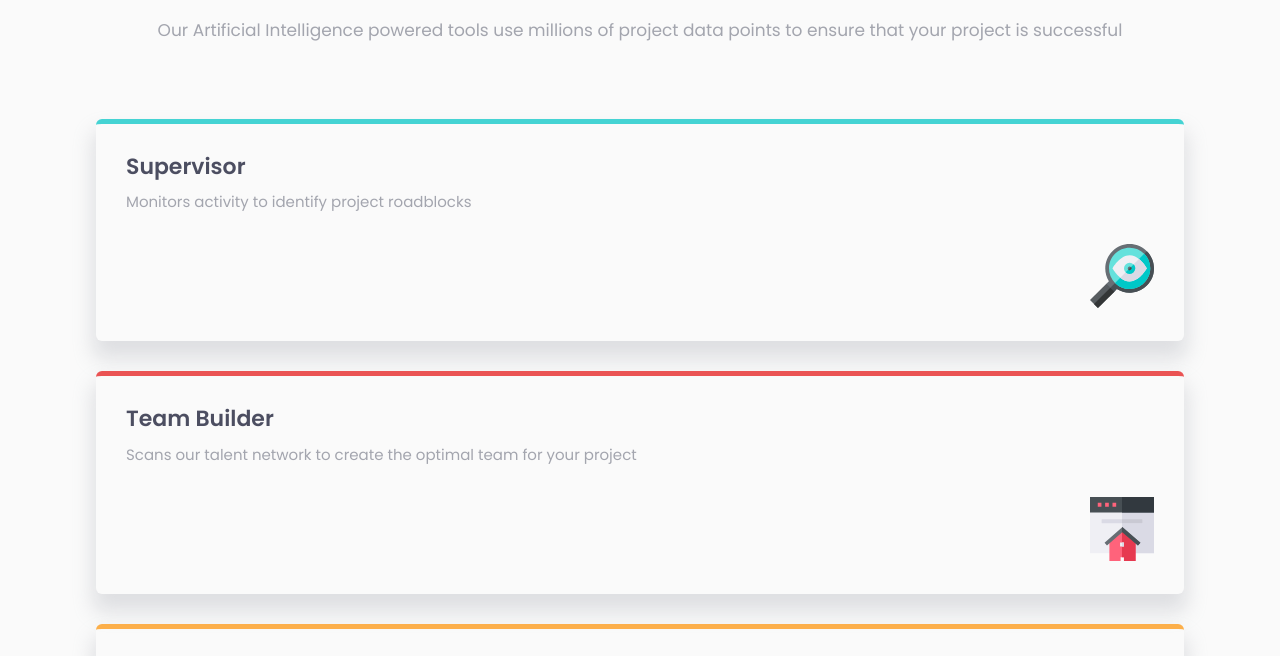
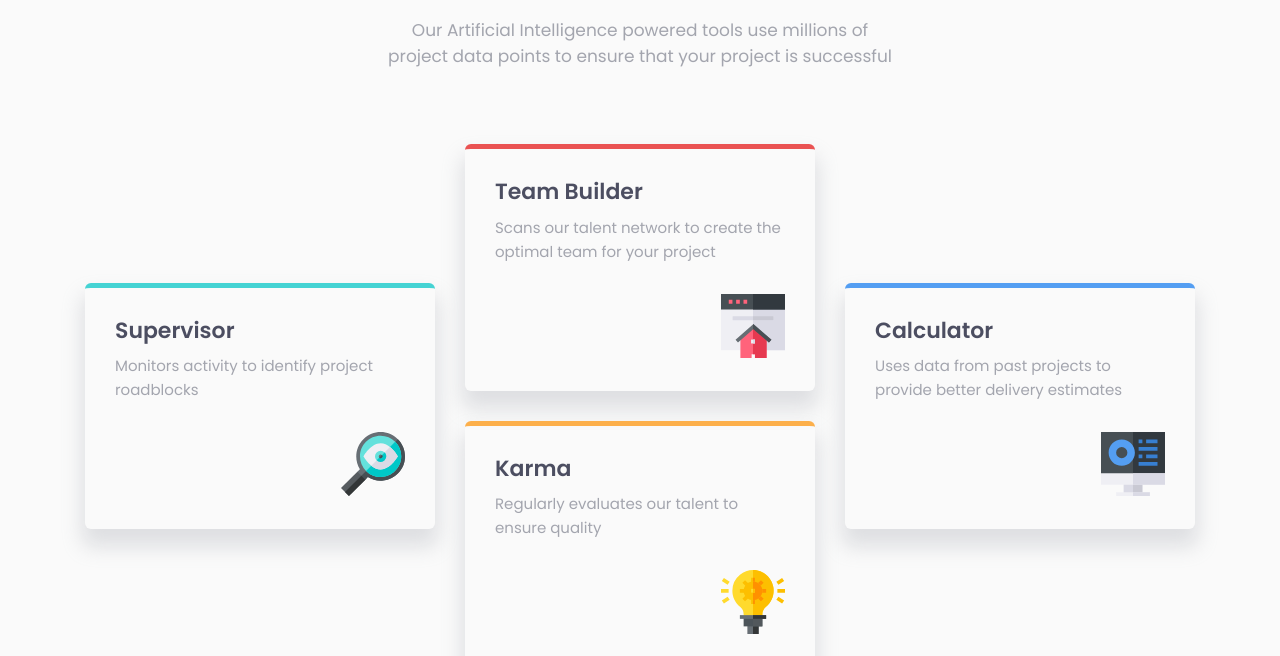
Before and after one commit to charmainelhm/frontend-mentor-four-card-feature-section, a plain HTML site: page index.html in a window 1280 px wide. Shown: the part 149-805 px from the top of the page. Drawn offline with Linux system fonts and the light colour scheme.

Commit message:
Build the desktop version of the project.

```diff
--- a/css/style.css
+++ b/css/style.css
@@ -22,6 +22,7 @@
 
 .container {
   width: 85%;
+  max-width: 520px;
   margin: 0 auto;
 }
 
@@ -141,3 +142,31 @@ h2 {
 .builder:focus {
   color: var(--color-blue);
 }
+
+@media screen and (min-width: 900px) {
+  .card--cyan {
+    grid-area: cyan;
+  }
+
+  .card--red {
+    grid-area: red;
+  }
+
+  .card--orange {
+    grid-area: orange;
+  }
+
+  .card--blue {
+    grid-area: blue;
+  }
+
+  .feature-card {
+    justify-content: center;
+    grid-template-columns: repeat(3, 350px);
+    grid-template-areas:
+      ". red ."
+      "cyan red blue"
+      "cyan orange blue"
+      ". orange .";
+  }
+}
```
